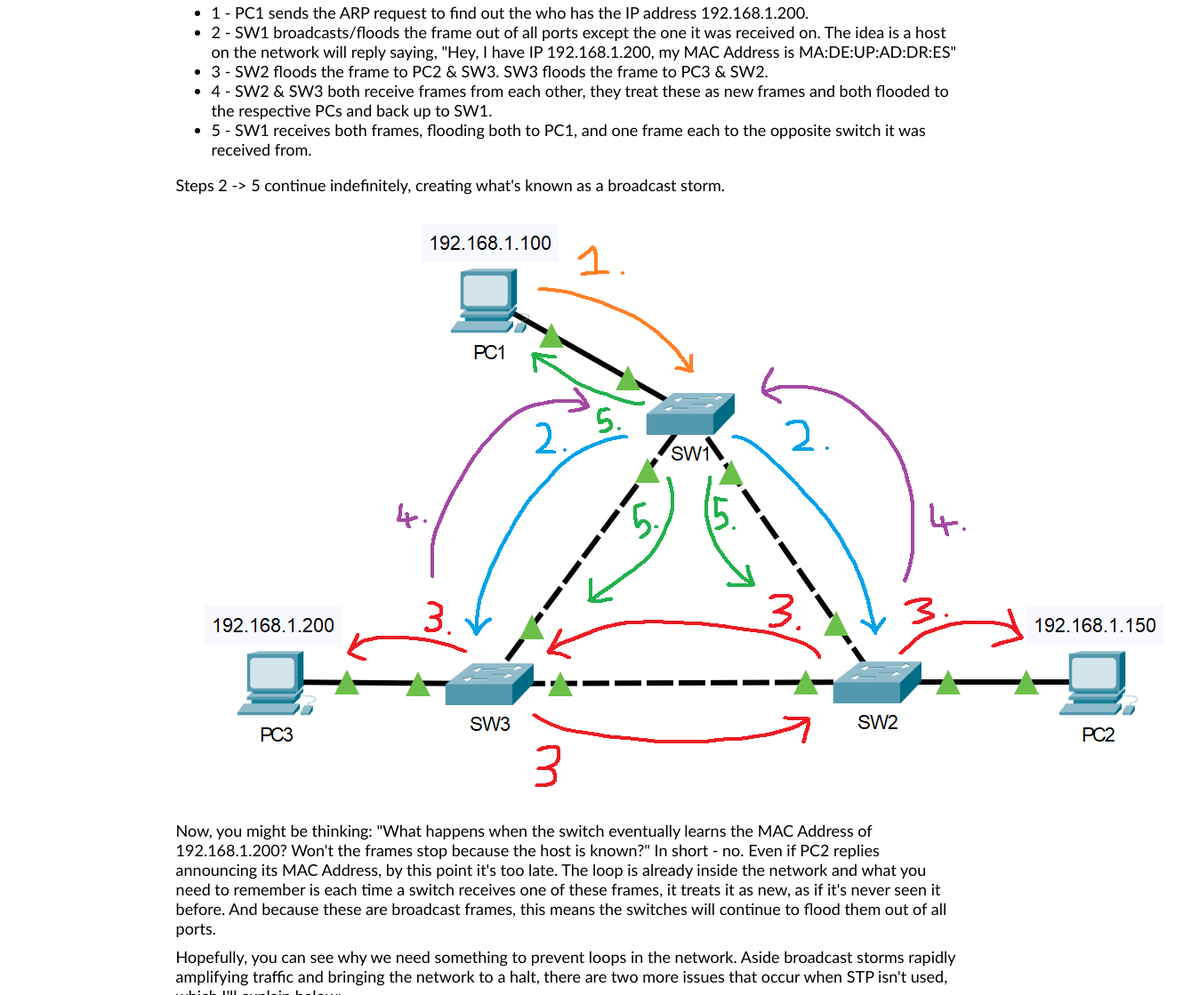
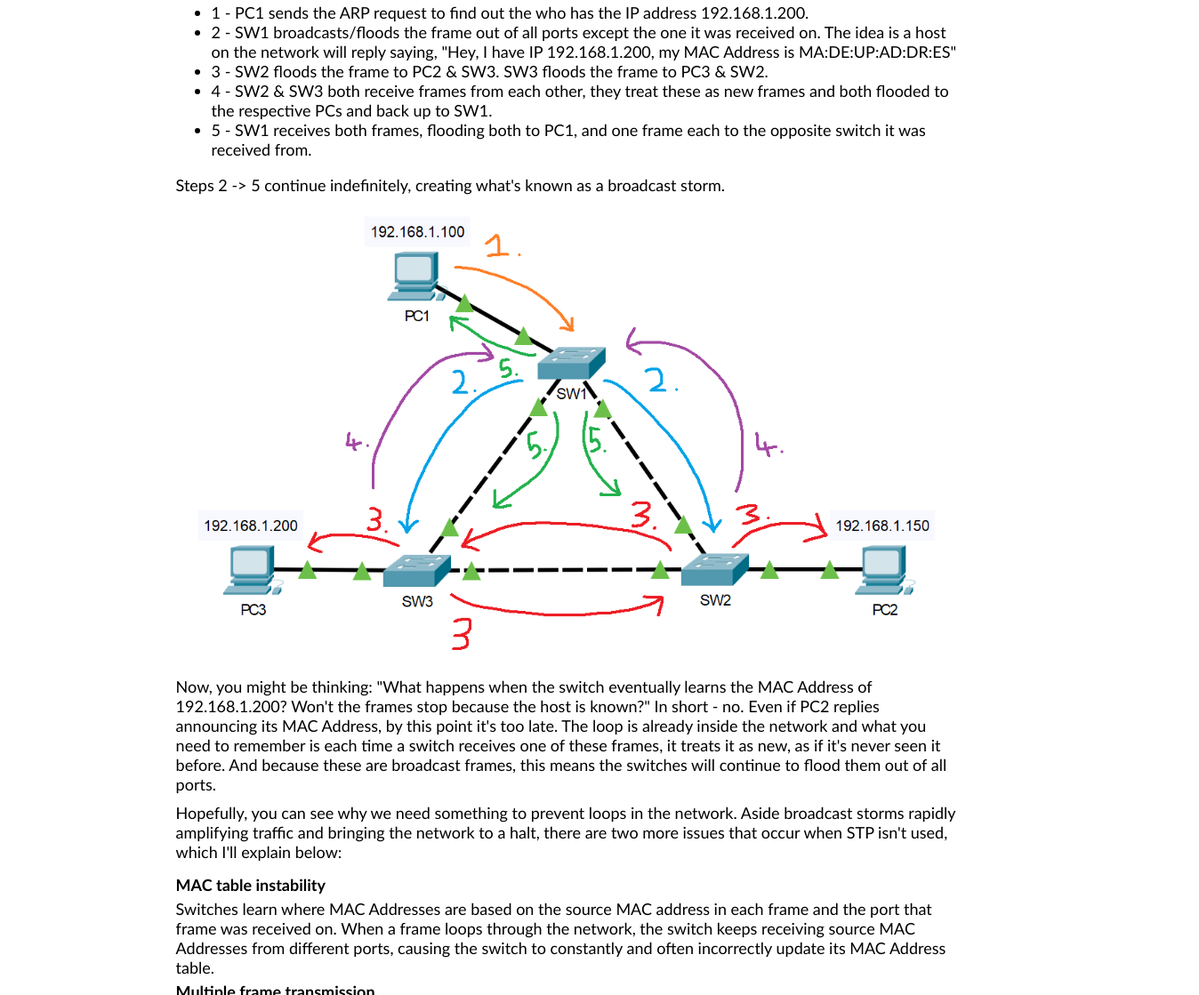
Before and after one commit to TheNetworkingNerdDotCom/Website, a plain HTML site: page index.html in a window 1280 px wide. Shown: the part 319-1438 px from the top of the page at 89% size, 1348 px wide, since content can reach past the window. Drawn offline with Linux system fonts and the light colour scheme.

Commit message:
Update index.html

```diff
--- a/index.html
+++ b/index.html
@@ -32,7 +32,7 @@
         from.</li>
     </ul>
     <span>Steps 2 -> 5 continue indefinitely, creating what's known as a broadcast storm.</span>
-    <img src="ARP request example with hosts and lines.png">
+    <img src="ARP request example with hosts and lines.png" style="max-width: 100%; height: auto;">
     <span>Now, you might be thinking: "What happens when the switch eventually learns the MAC Address of 192.168.1.200?
       Won't the frames stop because the host is known?" In short - no. Even if PC2 replies announcing its MAC Address,
       by this point it's too late. The loop is already inside the
```
